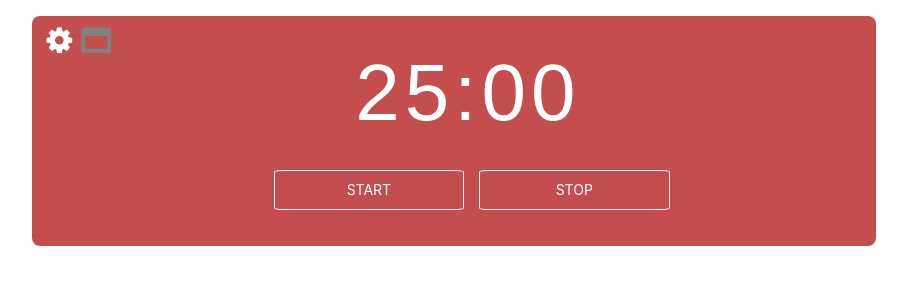
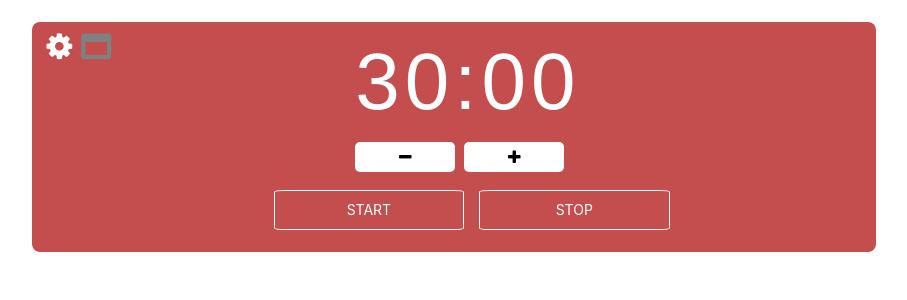
Before and after one commit to andyjohn23/pomodoro-clone, a Flask app: page / in a window 1280 px wide. Shown: the part 59-359 px from the top of the page, without its empty margins (186-1093 px from the left). Run offline with Flask 2, Linux system fonts and the light colour scheme; some libraries are stand-ins or nearby versions.

Commit message:
updated files

```diff
--- a/app/static/css/index.css
+++ b/app/static/css/index.css
@@ -91,7 +91,7 @@
     border-radius: 8px;
 }
 .timer-box{
-    margin-top: 2%;
+    margin-top: 10%;
     width: 66%;
     height: 230px;
 }
@@ -122,15 +122,29 @@
     background-color: transparent;
     font-size: 14px;
     border-radius: 5%;
+    outline: none;
+}
+.timer-button button:hover{
+    background-color: #CB2A3A;
+    color: white;
+    transition: 0.5s ease;
 }
 .time{
-    margin-top:3%;
     margin-left: 32%;
 }
 .time span{
     font-size: 80px;
     letter-spacing: 5px;
     color: white;
-    font-weight: normal;
+    font-weight: lighter;
     font-family: sans-serif;
 }
+.time button{
+    width: 100px;
+    height: 30px;
+    outline: none;
+    border: none;
+    border-radius: 5px;
+    background-color: white;
+    gap: 8px;
+}
--- a/app/templates/index.html
+++ b/app/templates/index.html
@@ -2,7 +2,7 @@
 <!-- Content block -->
 {% block content %}
 <div class="container-fluid" style="padding: 0; margin: 0;">
-    <nav class="navbar navbar-expand-lg navbar-light">
+    <nav class="navbar fixed-top navbar-expand-lg navbar-light">
         <a class="navbar-brand" href="/">
             <img src="static/images/pomo-lg.png" alt="logo">
             <span>Pomodoro-clone</span>
@@ -91,12 +91,14 @@
                 </div>
 
                 <div class="time">
-                    <span>25:00</span>
+                    <span id="session-time">30:00</span><br>
+                    <button type="button" id="subtract"><i class="fa fa-minus" aria-hidden="true"></i></button>&nbsp;
+                    <button type="button" id="add"><i class="fa fa-plus" aria-hidden="true"></i></button>
                 </div>
 
                 <div class="col-md-9 timer-button">
-                    <button type="button">START</button>
-                    <button type="button">STOP</button>
+                    <button type="button" id="start">START</button>
+                    <button type="button" id="stop">STOP</button>
                 </div>
 
             </div>
```
